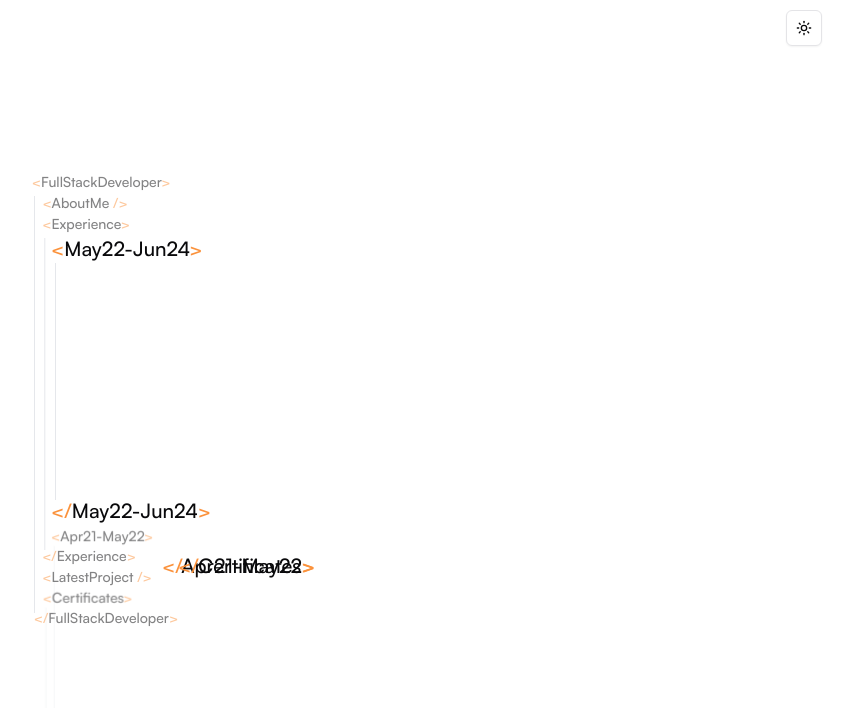
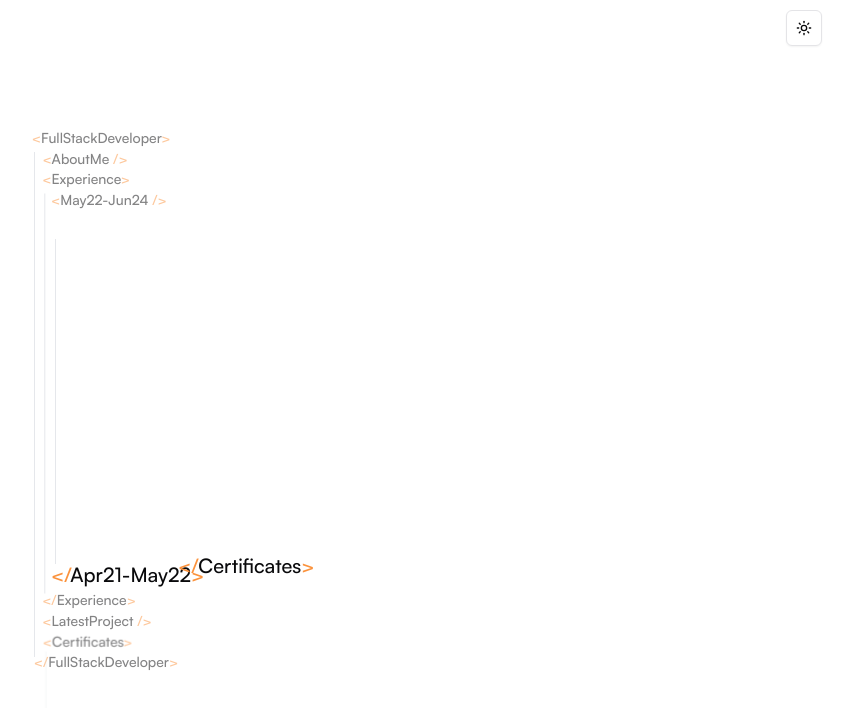
Before and after one commit to BernardoQuina/personal-website, a Next.js app: page / in a window 1280 px wide. Shown: the top 708 px of the page, without its empty margins (346-1199 px from the left). Built offline with nearby package versions, Linux system fonts and the light colour scheme.

Commit message:
Experience from 21 to 22 section (no content yet)

```diff
--- a/src/components/about-me.tsx
+++ b/src/components/about-me.tsx
@@ -62,6 +62,7 @@ function AboutMeTag({ scrollYProgress, measurements }: AnimationProps) {
       SECTIONS.aboutMe,
       SECTIONS.experience.index,
       SECTIONS.experience.may22Jun24,
+      SECTIONS.experience.apr21May22,
     ],
     [
       150,
@@ -69,6 +70,7 @@ function AboutMeTag({ scrollYProgress, measurements }: AnimationProps) {
       -45 - measurements.aboutMeContent.height / 2,
       -79,
       -81 - measurements.may22Jun24Content.height / 2,
+      -81 - measurements.apr21May22Content.height / 2,
     ],
   );
 
@@ -148,12 +150,12 @@ function AboutMeContent({ scrollYProgress, contentRef }: AboutMeContentProps) {
   const scale = useTransform(
     scrollYProgress,
     [SECTIONS.index, SECTIONS.aboutMe, SECTIONS.experience.index],
-    [0.1, 1, 0.1],
+    [0, 1, 0],
   );
   const x = useTransform(
     scrollYProgress,
     [SECTIONS.index, SECTIONS.aboutMe, SECTIONS.experience.index],
-    [-52, 16, -52],
+    [-85, 16, -95],
   );
   const y = useTransform(
     scrollYProgress,
--- a/src/components/certificates.tsx
+++ b/src/components/certificates.tsx
@@ -52,6 +52,7 @@ function CertificatesTag({ scrollYProgress, measurements }: AnimationProps) {
       SECTIONS.aboutMe,
       SECTIONS.experience.index,
       SECTIONS.experience.may22Jun24,
+      SECTIONS.experience.apr21May22,
     ],
     [
       165,
@@ -59,13 +60,26 @@ function CertificatesTag({ scrollYProgress, measurements }: AnimationProps) {
       51.5 + measurements.aboutMeContent.height / 2,
       100,
       81.5 + measurements.may22Jun24Content.height / 2,
+      81.5 + measurements.apr21May22Content.height / 2,
     ],
   );
 
-  const dashOpacity = useTransform(scrollYProgress, [0.4, 0.45], [1, 0]);
-  const closingBracketX = useTransform(scrollYProgress, [0.4, 0.5], [0, -14]);
+  const dashOpacity = useTransform(
+    scrollYProgress,
+    [SECTIONS.latestProject, SECTIONS.latestProject + SECTIONS.length / 2],
+    [1, 0],
+  );
+  const closingBracketX = useTransform(
+    scrollYProgress,
+    [SECTIONS.latestProject, SECTIONS.certificates.index],
+    [0, -14],
+  );
 
-  const lineGuideHeight = useTransform(scrollYProgress, [0.4, 0.5], [0, 300]);
+  const lineGuideHeight = useTransform(
+    scrollYProgress,
+    [SECTIONS.latestProject, SECTIONS.certificates.index],
+    [0, 300],
+  );
 
   const opacity = useTransform(
     scrollYProgress,
@@ -103,9 +117,17 @@ function CertificatesTag({ scrollYProgress, measurements }: AnimationProps) {
 }
 
 function CertificatesClosingTag({ scrollYProgress }: AnimationProps) {
-  const y = useTransform(scrollYProgress, [0.4, 0.5], [-165, 166]);
+  const y = useTransform(
+    scrollYProgress,
+    [SECTIONS.latestProject, SECTIONS.certificates.index],
+    [-165, 166],
+  );
 
-  const opacity = useTransform(scrollYProgress, [0.4, 0.5], [0, 1]);
+  const opacity = useTransform(
+    scrollYProgress,
+    [SECTIONS.latestProject, SECTIONS.certificates.index],
+    [0, 1],
+  );
 
   return (
     <div className="fixed left-[50%] top-[50%] translate-x-[-50%] translate-y-[-50%]">
--- a/src/components/content-index.tsx
+++ b/src/components/content-index.tsx
@@ -51,6 +51,7 @@ export function DevTag({ scrollYProgress, measurements }: AnimationProps) {
       SECTIONS.aboutMe,
       SECTIONS.experience.index,
       SECTIONS.experience.may22Jun24,
+      SECTIONS.experience.apr21May22,
     ],
     [
       138,
@@ -58,6 +59,7 @@ export function DevTag({ scrollYProgress, measurements }: AnimationProps) {
       -70 - measurements.aboutMeContent.height / 2,
       -100,
       -102 - measurements.may22Jun24Content.height / 2,
+      -102 - measurements.apr21May22Content.height / 2,
     ],
   );
   const opacity = useTransform(
@@ -85,6 +87,7 @@ export function DevTag({ scrollYProgress, measurements }: AnimationProps) {
       SECTIONS.aboutMe,
       SECTIONS.experience.index,
       SECTIONS.experience.may22Jun24,
+      SECTIONS.experience.apr21May22,
     ],
     [
       0,
@@ -92,6 +95,7 @@ export function DevTag({ scrollYProgress, measurements }: AnimationProps) {
       120 + measurements.aboutMeContent.height,
       200,
       185 + measurements.may22Jun24Content.height,
+      185 + measurements.apr21May22Content.height,
     ],
   );
   const lineGuideX = useTransform(
@@ -175,6 +179,7 @@ export function DevClosingTag({
       SECTIONS.aboutMe,
       SECTIONS.experience.index,
       SECTIONS.experience.may22Jun24,
+      SECTIONS.experience.apr21May22,
     ],
     [
       170,
@@ -182,6 +187,7 @@ export function DevClosingTag({
       72 + measurements.aboutMeContent.height / 2,
       121,
       102 + measurements.may22Jun24Content.height / 2,
+      102 + measurements.apr21May22Content.height / 2,
     ],
   );
 
--- a/src/components/experience.tsx
+++ b/src/components/experience.tsx
@@ -1,5 +1,4 @@
-import { RefObject } from 'react';
-import { motion, MotionValue, useTransform } from 'motion/react';
+import { motion, useTransform } from 'motion/react';
 
 import { AnimationProps, ContentRefProps } from '../types';
 import { SECTIONS } from '../constants';
@@ -8,7 +7,11 @@ export function Experience({
   scrollYProgress,
   measurements,
   may22Jun24ContentRef,
-}: AnimationProps & { may22Jun24ContentRef: ContentRefProps['contentRef'] }) {
+  apr21May22ContentRef,
+}: AnimationProps & {
+  may22Jun24ContentRef: ContentRefProps['contentRef'];
+  apr21May22ContentRef: ContentRefProps['contentRef'];
+}) {
   return (
     <section>
       <div className="snap-point" id="experience" />
@@ -24,6 +27,7 @@ export function Experience({
       <Apr21May22
         scrollYProgress={scrollYProgress}
         measurements={measurements}
+        contentRef={apr21May22ContentRef}
       />
       <ExperienceClosingTag
         scrollYProgress={scrollYProgress}
@@ -70,6 +74,7 @@ function ExperienceTag({ scrollYProgress, measurements }: AnimationProps) {
       SECTIONS.aboutMe,
       SECTIONS.experience.index,
       SECTIONS.experience.may22Jun24,
+      SECTIONS.experience.apr21May22,
     ],
     [
       155,
@@ -77,6 +82,7 @@ function ExperienceTag({ scrollYProgress, measurements }: AnimationProps) {
       10 + measurements.aboutMeContent.height / 2,
       -54,
       -60 - measurements.may22Jun24Content.height / 2,
+      -60.5 - measurements.apr21May22Content.height / 2,
     ],
   );
 
@@ -97,8 +103,14 @@ function ExperienceTag({ scrollYProgress, measurements }: AnimationProps) {
       SECTIONS.aboutMe,
       SECTIONS.experience.index,
       SECTIONS.experience.may22Jun24,
+      SECTIONS.experience.apr21May22,
     ],
-    [0, 85, 80 + measurements.may22Jun24Content.height],
+    [
+      0,
+      85,
+      80 + measurements.may22Jun24Content.height,
+      80 + measurements.apr21May22Content.height,
+    ],
   );
   const lineGuideX = useTransform(
     scrollYProgress,
@@ -188,11 +200,13 @@ function ExperienceClosingTag({
       SECTIONS.aboutMe,
       SECTIONS.experience.index,
       SECTIONS.experience.may22Jun24,
+      SECTIONS.experience.apr21May22,
     ],
     [
       10 + measurements.aboutMeContent.height / 2,
       54,
       40.5 + measurements.may22Jun24Content.height / 2,
+      40.5 + measurements.apr21May22Content.height / 2,
     ],
   );
 
@@ -234,6 +248,7 @@ function May22Jun24({
       <May22Jun24Content
         scrollYProgress={scrollYProgress}
         contentRef={contentRef}
+        measurements={measurements}
       />
 
       <May22Jun24ClosingTag
@@ -247,8 +262,13 @@ function May22Jun24({
 function May22Jun24Tag({ scrollYProgress, measurements }: AnimationProps) {
   const scale = useTransform(
     scrollYProgress,
-    [SECTIONS.aboutMe, SECTIONS.experience.index],
-    [0.5, 1],
+    [
+      SECTIONS.aboutMe,
+      SECTIONS.experience.index,
+      SECTIONS.experience.may22Jun24,
+      SECTIONS.experience.apr21May22,
+    ],
+    [0.5, 1, 1, 0.7],
   );
   const x = useTransform(
     scrollYProgress,
@@ -256,11 +276,13 @@ function May22Jun24Tag({ scrollYProgress, measurements }: AnimationProps) {
       SECTIONS.aboutMe,
       SECTIONS.experience.index,
       SECTIONS.experience.may22Jun24,
+      SECTIONS.experience.apr21May22,
     ],
     [
       70 - measurements.aboutMeContent.width / 2,
       0,
       85 - measurements.may22Jun24Content.width / 2,
+      58.5 - measurements.apr21May22Content.width / 2,
     ],
   );
   const y = useTransform(
@@ -269,11 +291,13 @@ function May22Jun24Tag({ scrollYProgress, measurements }: AnimationProps) {
       SECTIONS.aboutMe,
       SECTIONS.experience.index,
       SECTIONS.experience.may22Jun24,
+      SECTIONS.experience.apr21May22,
     ],
     [
       10 + measurements.aboutMeContent.height / 2,
       -18,
       -35 - measurements.may22Jun24Content.height / 2,
+      -40 - measurements.apr21May22Content.height / 2,
     ],
   );
 
@@ -282,19 +306,29 @@ function May22Jun24Tag({ scrollYProgress, measurements }: AnimationProps) {
     [
       SECTIONS.experience.index,
       SECTIONS.experience.index + SECTIONS.length / 2,
+      SECTIONS.experience.may22Jun24 + SECTIONS.length / 2,
+      SECTIONS.experience.apr21May22,
     ],
-    [1, 0],
+    [1, 0, 0, 1],
   );
   const closingBracketX = useTransform(
     scrollYProgress,
-    [SECTIONS.experience.index, SECTIONS.experience.may22Jun24],
-    [0, -14],
+    [
+      SECTIONS.experience.index,
+      SECTIONS.experience.may22Jun24,
+      SECTIONS.experience.apr21May22,
+    ],
+    [0, -14, 0],
   );
 
   const lineGuideHeight = useTransform(
     scrollYProgress,
-    [SECTIONS.experience.index, SECTIONS.experience.may22Jun24],
-    [0, 5 + measurements.may22Jun24Content.height],
+    [
+      SECTIONS.experience.index,
+      SECTIONS.experience.may22Jun24,
+      SECTIONS.experience.apr21May22,
+    ],
+    [0, 5 + measurements.may22Jun24Content.height, 0],
   );
   const lineGuideX = useTransform(
     scrollYProgress,
@@ -304,8 +338,13 @@ function May22Jun24Tag({ scrollYProgress, measurements }: AnimationProps) {
 
   const opacity = useTransform(
     scrollYProgress,
-    [SECTIONS.aboutMe, SECTIONS.experience.index],
-    [0, 1],
+    [
+      SECTIONS.aboutMe,
+      SECTIONS.experience.index,
+      SECTIONS.experience.may22Jun24,
+      SECTIONS.experience.apr21May22,
+    ],
+    [0, 1, 1, 0.5],
   );
 
   return (
@@ -340,15 +379,11 @@ function May22Jun24Tag({ scrollYProgress, measurements }: AnimationProps) {
   );
 }
 
-type May22Jun24ContentProps = {
-  scrollYProgress: MotionValue<number>;
-  contentRef: RefObject<HTMLDivElement>;
-};
-
 function May22Jun24Content({
   scrollYProgress,
   contentRef,
-}: May22Jun24ContentProps) {
+  measurements,
+}: AnimationProps & ContentRefProps) {
   const scale = useTransform(
     scrollYProgress,
     [
@@ -356,7 +391,7 @@ function May22Jun24Content({
       SECTIONS.experience.may22Jun24,
       SECTIONS.experience.apr21May22,
     ],
-    [0.1, 1, 0.1],
+    [0, 1, 0],
   );
   const x = useTransform(
     scrollYProgress,
@@ -365,12 +400,12 @@ function May22Jun24Content({
       SECTIONS.experience.may22Jun24,
       SECTIONS.experience.apr21May22,
     ],
-    [-52, 16, -52],
+    [-80, 16, 10 - measurements.apr21May22Content.width / 2],
   );
   const y = useTransform(
     scrollYProgress,
     [SECTIONS.experience.may22Jun24, SECTIONS.experience.apr21May22],
-    [-20, -79],
+    [-20, -20 - measurements.apr21May22Content.height / 2],
   );
 
   const opacity = useTransform(
@@ -414,6 +449,11 @@ function May22Jun24ClosingTag({
   scrollYProgress,
   measurements,
 }: AnimationProps) {
+  const scale = useTransform(
+    scrollYProgress,
+    [SECTIONS.experience.may22Jun24, SECTIONS.experience.apr21May22],
+    [1, 0.7],
+  );
   const x = useTransform(
     scrollYProgress,
     [SECTIONS.experience.index, SECTIONS.experience.may22Jun24],
@@ -422,19 +462,34 @@ function May22Jun24ClosingTag({
 
   const y = useTransform(
     scrollYProgress,
-    [SECTIONS.experience.index, SECTIONS.experience.may22Jun24],
-    [-18, -5 + measurements.may22Jun24Content.height / 2],
+    [
+      SECTIONS.experience.index,
+      SECTIONS.experience.may22Jun24,
+      SECTIONS.experience.apr21May22,
+    ],
+    [
+      -18,
+      -5 + measurements.may22Jun24Content.height / 2,
+      -40 - measurements.apr21May22Content.height / 2,
+    ],
   );
 
   const opacity = useTransform(
     scrollYProgress,
-    [SECTIONS.experience.index, SECTIONS.experience.may22Jun24],
-    [0, 1],
+    [
+      SECTIONS.experience.index,
+      SECTIONS.experience.may22Jun24,
+      SECTIONS.experience.apr21May22,
+    ],
+    [0, 1, 0],
   );
 
   return (
     <div className="fixed left-[50%] top-[50%] translate-x-[-50%] translate-y-[-50%]">
-      <motion.a href="#experience-may-22-jun-24" style={{ x, y, opacity }}>
+      <motion.a
+        href="#experience-may-22-jun-24"
+        style={{ x, y, opacity, scale }}
+      >
         <span className="min-w-[11rem] text-xl font-medium">
           <span className="text-orange-400">{'</'}</span>
           May22-Jun24
@@ -445,12 +500,21 @@ function May22Jun24ClosingTag({
   );
 }
 
-function Apr21May22({ scrollYProgress, measurements }: AnimationProps) {
+function Apr21May22({
+  scrollYProgress,
+  measurements,
+  contentRef,
+}: AnimationProps & ContentRefProps) {
   return (
     <article>
       <div className="snap-point" id="experience-apr-21-may-22" />
       <Apr21May22Tag
         scrollYProgress={scrollYProgress}
+        measurements={measurements}
+      />
+      <Apr21May22Content
+        scrollYProgress={scrollYProgress}
+        contentRef={contentRef}
         measurements={measurements}
       />
       <Apr21May22ClosingTag
@@ -468,8 +532,9 @@ function Apr21May22Tag({ scrollYProgress, measurements }: AnimationProps) {
       SECTIONS.aboutMe,
       SECTIONS.experience.index,
       SECTIONS.experience.may22Jun24,
+      SECTIONS.experience.apr21May22,
     ],
-    [0.5, 1, 0.7],
+    [0.5, 1, 0.7, 1],
   );
   const x = useTransform(
     scrollYProgress,
@@ -477,11 +542,13 @@ function Apr21May22Tag({ scrollYProgress, measurements }: AnimationProps) {
       SECTIONS.aboutMe,
       SECTIONS.experience.index,
       SECTIONS.experience.may22Jun24,
+      SECTIONS.experience.apr21May22,
     ],
     [
       70 - measurements.aboutMeContent.width / 2,
       0,
       58.5 - measurements.may22Jun24Content.width / 2,
+      85 - measurements.may22Jun24Content.width / 2,
     ],
   );
   const y = useTransform(
@@ -490,11 +557,13 @@ function Apr21May22Tag({ scrollYProgress, measurements }: AnimationProps) {
       SECTIONS.aboutMe,
       SECTIONS.experience.index,
       SECTIONS.experience.may22Jun24,
+      SECTIONS.experience.apr21May22,
     ],
     [
       10 + measurements.aboutMeContent.height / 2,
       18,
       20 + measurements.may22Jun24Content.height / 2,
+      -15 - measurements.apr21May22Content.height / 2,
     ],
   );
 
@@ -515,7 +584,16 @@ function Apr21May22Tag({ scrollYProgress, measurements }: AnimationProps) {
   const lineGuideHeight = useTransform(
     scrollYProgress,
     [SECTIONS.experience.may22Jun24, SECTIONS.experience.apr21May22],
-    [0, 300],
+    [0, 5 + measurements.apr21May22Content.height],
+  );
+
+  const lineGuideX = useTransform(
+    scrollYProgress,
+    [SECTIONS.experience.may22Jun24, SECTIONS.experience.apr21May22],
+    [
+      85 - measurements.may22Jun24Content.width / 2,
+      85 - measurements.apr21May22Content.width / 2,
+    ],
   );
 
   const opacity = useTransform(
@@ -524,8 +602,10 @@ function Apr21May22Tag({ scrollYProgress, measurements }: AnimationProps) {
       SECTIONS.aboutMe,
       SECTIONS.experience.index,
       SECTIONS.experience.may22Jun24,
+      SECTIONS.experience.apr21May22,
+      SECTIONS.latestProject,
     ],
-    [0, 1, 0.5],
+    [0, 1, 0.5, 1, 0],
   );
 
   return (
@@ -551,20 +631,114 @@ function Apr21May22Tag({ scrollYProgress, measurements }: AnimationProps) {
             {'>'}
           </motion.span>
         </h5>
-        <motion.div
-          className="absolute left-1 top-7 bg-gray-200 dark:bg-gray-800"
-          style={{ width: 1, height: lineGuideHeight }}
-        />
       </motion.a>
+      <motion.div
+        className="absolute left-1 top-7 bg-gray-200 dark:bg-gray-800"
+        style={{ width: 1, x: lineGuideX, y, height: lineGuideHeight }}
+      />
     </div>
   );
 }
 
-function Apr21May22ClosingTag({ scrollYProgress }: AnimationProps) {
+function Apr21May22Content({
+  scrollYProgress,
+  contentRef,
+  measurements,
+}: AnimationProps & ContentRefProps) {
+  const scale = useTransform(
+    scrollYProgress,
+    [
+      SECTIONS.experience.may22Jun24,
+      SECTIONS.experience.apr21May22,
+      SECTIONS.latestProject,
+    ],
+    [0, 1, 0],
+  );
+  const x = useTransform(
+    scrollYProgress,
+    [
+      SECTIONS.experience.may22Jun24,
+      SECTIONS.experience.apr21May22,
+      SECTIONS.latestProject,
+    ],
+    [10 - measurements.may22Jun24Content.width / 2, 16, -52],
+  );
   const y = useTransform(
     scrollYProgress,
-    [SECTIONS.experience.index, SECTIONS.experience.may22Jun24],
-    [-165, 166],
+    [
+      SECTIONS.experience.may22Jun24,
+      SECTIONS.experience.apr21May22,
+      SECTIONS.latestProject,
+    ],
+    [20 + measurements.may22Jun24Content.height / 2, 0, -79],
+  );
+
+  const opacity = useTransform(
+    scrollYProgress,
+    [
+      SECTIONS.experience.may22Jun24,
+      SECTIONS.experience.apr21May22,
+      SECTIONS.latestProject,
+    ],
+    [0, 1, 0],
+  );
+
+  return (
+    <div
+      className="fixed left-[50%] top-[50%] -z-10 translate-x-[-50%] translate-y-[-50%]"
+      ref={contentRef}
+    >
+      <motion.div
+        className="w-[calc(100vw-4rem)] max-w-[30rem] gap-2 sm:gap-4"
+        style={{ scale, x, y, opacity }}
+      >
+        <p>
+          I&apos;m all about building robust, type-safe systems where cloud
+          services and applications integrate seamlessly. From crafting Node.js
+          APIs and React frontends to architecting AWS infrastructure, I thrive
+          on creating scalable solutions that are reliable and maintainable.
+        </p>
+        <p>
+          After two years as a full-stack developer at PrimeIT where I worked
+          across client projects spanning the entire stack, I took some time to
+          travel and strengthen my cloud architecture and algorithmic skills. My
+          expertise is backed by AWS Solutions Architect Associate and
+          Kubernetes Developer (CKAD) certifications.
+        </p>
+        <p>
+          Away from the keyboard, I love exploring forests and mountains with my
+          girlfriend and dog, often with a sci-fi or fantasy epic to read in
+          those peaceful moments in nature.
+        </p>
+      </motion.div>
+    </div>
+  );
+}
+
+function Apr21May22ClosingTag({
+  scrollYProgress,
+  measurements,
+}: AnimationProps) {
+  const scale = useTransform(
+    scrollYProgress,
+    [SECTIONS.experience.may22Jun24, SECTIONS.experience.apr21May22],
+    [0.7, 1],
+  );
+  const x = useTransform(
+    scrollYProgress,
+    [SECTIONS.experience.may22Jun24, SECTIONS.experience.apr21May22],
+    [
+      58.5 - measurements.may22Jun24Content.width / 2,
+      85 - measurements.apr21May22Content.width / 2,
+    ],
+  );
+  const y = useTransform(
+    scrollYProgress,
+    [SECTIONS.experience.may22Jun24, SECTIONS.experience.apr21May22],
+    [
+      20 + measurements.may22Jun24Content.height / 2,
+      15 + measurements.apr21May22Content.height / 2,
+    ],
   );
 
   const opacity = useTransform(
@@ -575,7 +749,10 @@ function Apr21May22ClosingTag({ scrollYProgress }: AnimationProps) {
 
   return (
     <div className="fixed left-[50%] top-[50%] translate-x-[-50%] translate-y-[-50%]">
-      <motion.a href="#experience-apr-21-may-22" style={{ x: -44, y, opacity }}>
+      <motion.a
+        href="#experience-apr-21-may-22"
+        style={{ x, y, opacity, scale }}
+      >
         <span className="min-w-[11rem] text-xl font-medium">
           <span className="text-orange-400">{'</'}</span>
           Apr21-May22
--- a/src/components/latest-project.tsx
+++ b/src/components/latest-project.tsx
@@ -52,6 +52,7 @@ function LatestProjectTag({ scrollYProgress, measurements }: AnimationProps) {
       SECTIONS.aboutMe,
       SECTIONS.experience.index,
       SECTIONS.experience.may22Jun24,
+      SECTIONS.experience.apr21May22,
     ],
     [
       160,
@@ -59,6 +60,7 @@ function LatestProjectTag({ scrollYProgress, measurements }: AnimationProps) {
       31 + measurements.aboutMeContent.height / 2,
       79,
       61 + measurements.may22Jun24Content.height / 2,
+      61 + measurements.apr21May22Content.height / 2,
     ],
   );
 
--- a/src/constants.ts
+++ b/src/constants.ts
@@ -9,6 +9,12 @@ export const SECTIONS = {
     apr21May22: 0.5 as const,
   },
   latestProject: 0.6 as const,
+  certificates: {
+    index: 0.7 as const,
+    awsSolutionsArchitect: 0.8 as const,
+    kubernetesDeveloper: 0.9 as const,
+  },
+  footer: 1 as const,
   // Each section length
   length: 0.1 as const,
 };
--- a/src/pages/index.tsx
+++ b/src/pages/index.tsx
@@ -9,6 +9,7 @@ import { Experience } from '../components/experience';
 import { LatestProject } from '../components/latest-project';
 import { Certificates } from '../components/certificates';
 import useElementSize from '../hooks/useElementSize';
+import { Measurements } from '../types';
 
 export default function Home() {
   const { scrollYProgress } = useScroll();
@@ -19,9 +20,13 @@ export default function Home() {
   const may22Jun24ContentRef = useRef<HTMLDivElement>(null);
   const may22Jun24ContentSize = useElementSize(may22Jun24ContentRef);
 
-  const measurements = {
+  const apr21May22ContentRef = useRef<HTMLDivElement>(null);
+  const apr21May22ContentSize = useElementSize(apr21May22ContentRef);
+
+  const measurements: Measurements = {
     aboutMeContent: aboutMeContentSize,
     may22Jun24Content: may22Jun24ContentSize,
+    apr21May22Content: apr21May22ContentSize,
   };
 
   return (
@@ -40,6 +45,7 @@ export default function Home() {
         scrollYProgress={scrollYProgress}
         measurements={measurements}
         may22Jun24ContentRef={may22Jun24ContentRef}
+        apr21May22ContentRef={apr21May22ContentRef}
       />
       <LatestProject
         scrollYProgress={scrollYProgress}
--- a/src/types.d.ts
+++ b/src/types.d.ts
@@ -2,7 +2,11 @@ import { RefObject } from 'react';
 
 type Size = { width: number; height: number };
 
-export type Measurements = { aboutMeContent: Size; may22Jun24Content: Size };
+export type Measurements = {
+  aboutMeContent: Size;
+  may22Jun24Content: Size;
+  apr21May22Content: Size;
+};
 
 export type AnimationProps = {
   scrollYProgress: MotionValue<number>;
```
